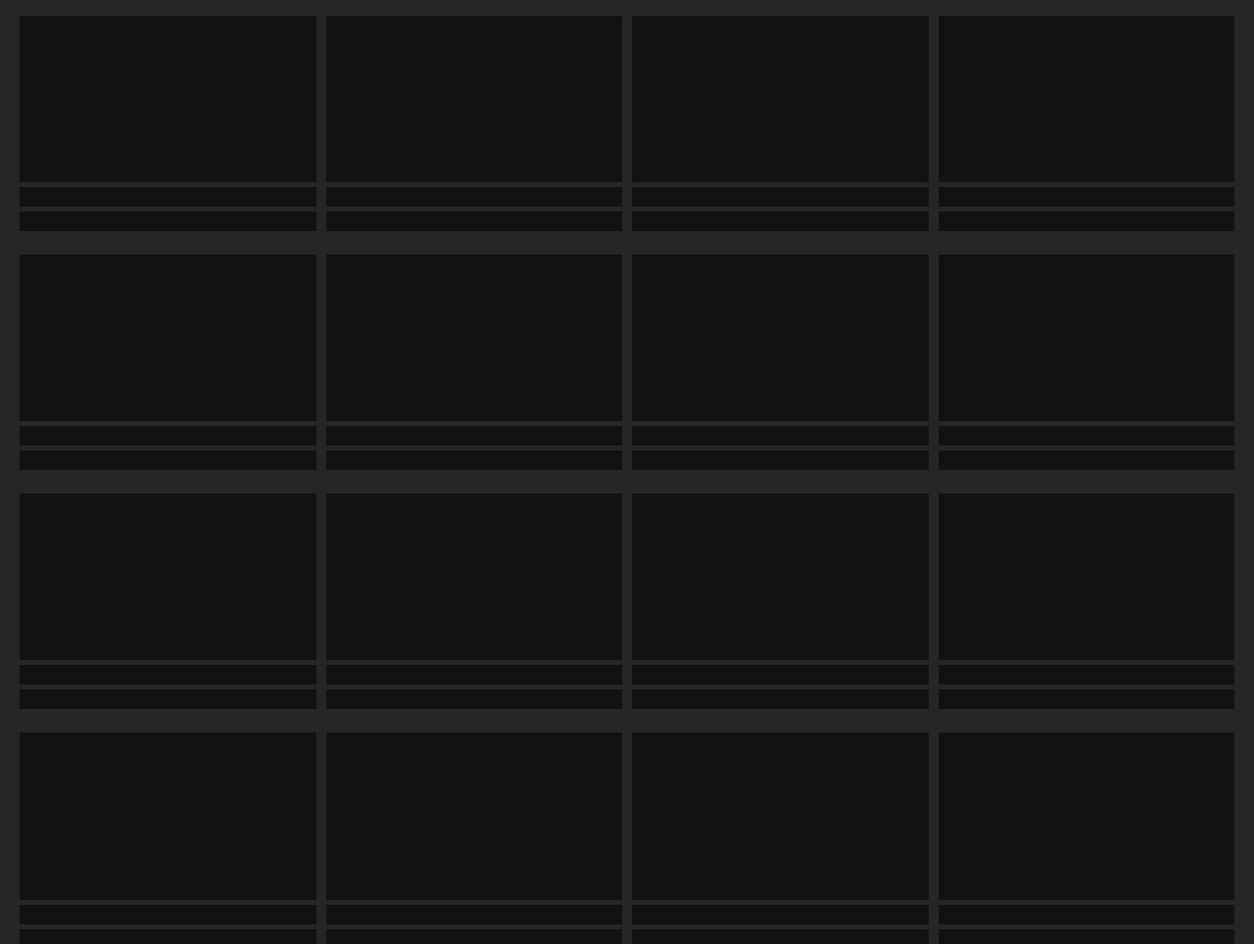
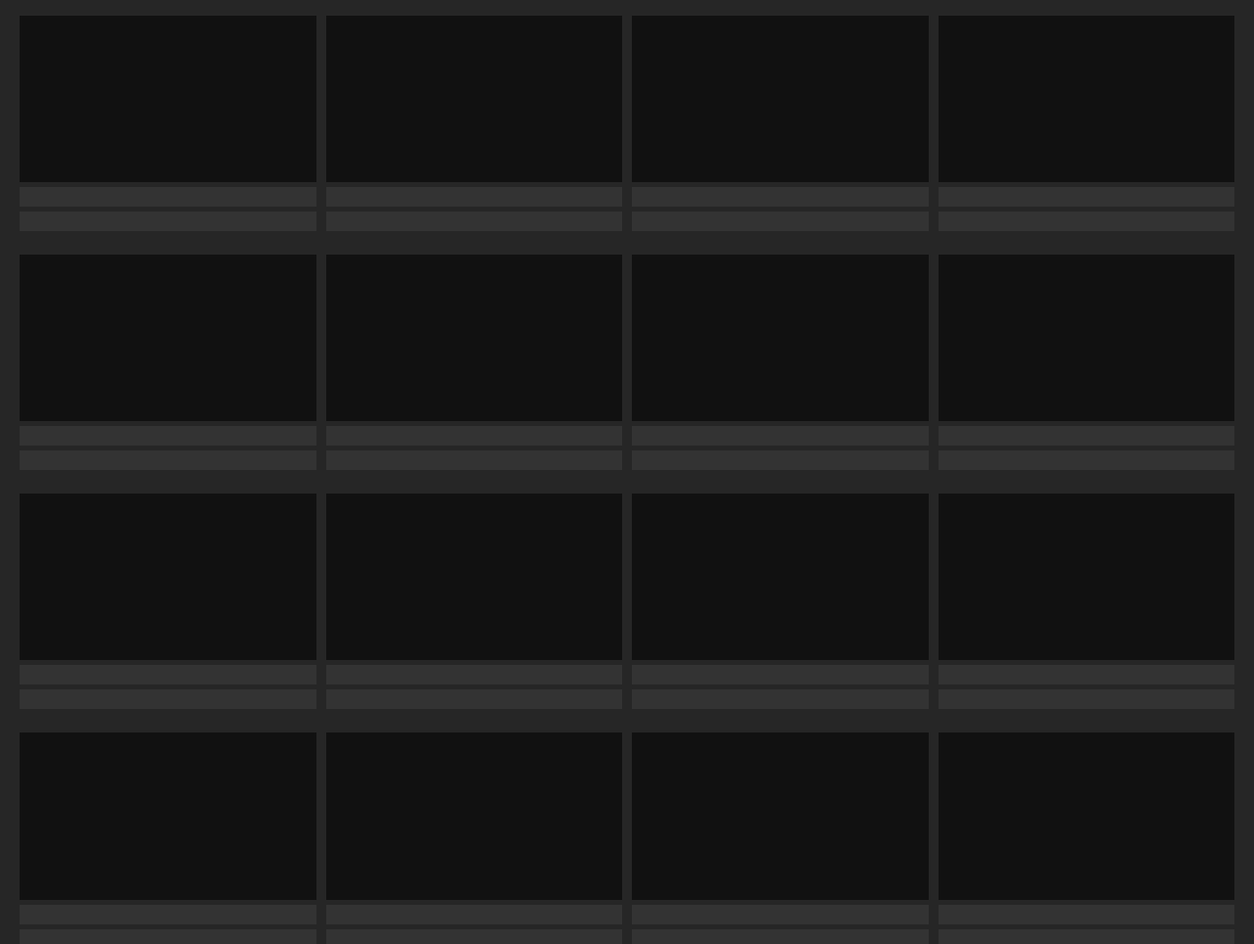
Before and after one commit to thebanon/fap, a PHP site: page / in a window 1280 px wide. Shown: the part 198-1162 px from the top of the page at 98% size. Run offline with PHP 8.4, Linux system fonts and the light colour scheme.

Commit message:
Update index.css

```diff
--- a/bux/index.css
+++ b/bux/index.css
@@ -27,8 +27,8 @@
 .section-video .media-video:nth-child(6n) { margin-right: 0; }
 .section-video .media-video .header-video {width: 100%;padding-top: 56.25%;height: 0;background: #111;}
 .section-video .media-video .footer-video { margin-top: 5px; }
-.section-video .media-video .footer-video:empty:before {content: '';display: block;width: 100%;height: 20px;background: #111;border-radius: 0;}
-.section-video .media-video .footer-video:empty:after {content: '';display: block;width: 100%;height: 20px;background: #111;border-radius: 0;margin-top: 5px;}
+.section-video .media-video .footer-video:empty:before {content: '';display: block;width: 100%;height: 20px;background: #333;border-radius: 0;}
+.section-video .media-video .footer-video:empty:after {content: '';display: block;width: 100%;height: 20px;background: #333;border-radius: 0;margin-top: 5px;}
 
 .section-index-tags .tags { width: 1920px; max-width: calc(100% - 20px); margin: auto; }
 .tags > * {font-size: 18px;line-height: 50px;height: 50px;margin-top: 20px;margin-right: 20px;/* margin-bottom: 20px; */display: inline-block;border: 1px solid #777;border-radius: 50px;padding: 0 20px;min-width: 50px;text-align: center;}
@@ -72,3 +72,7 @@
     .section-video .media-video:nth-child(3n) { margin-right: 10px; }
     .section-video .media-video:nth-child(2n) { margin-right: 10px; }
 }
+
+body::-webkit-scrollbar { width: 12px; }
+body::-webkit-scrollbar-track { background: #111; }
+body::-webkit-scrollbar-thumb { background-color: #333; border-radius: 20px; border: 3px solid #111; }
```
